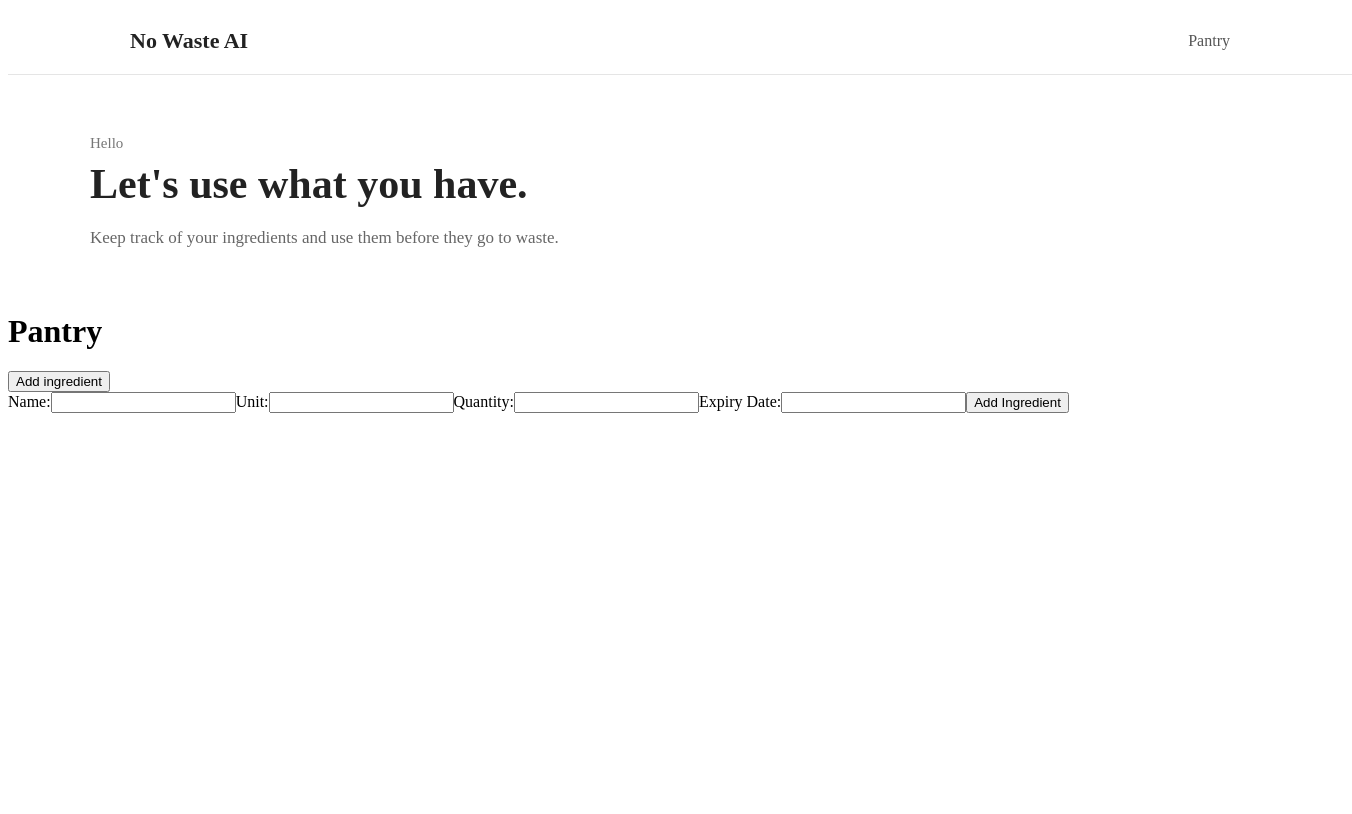
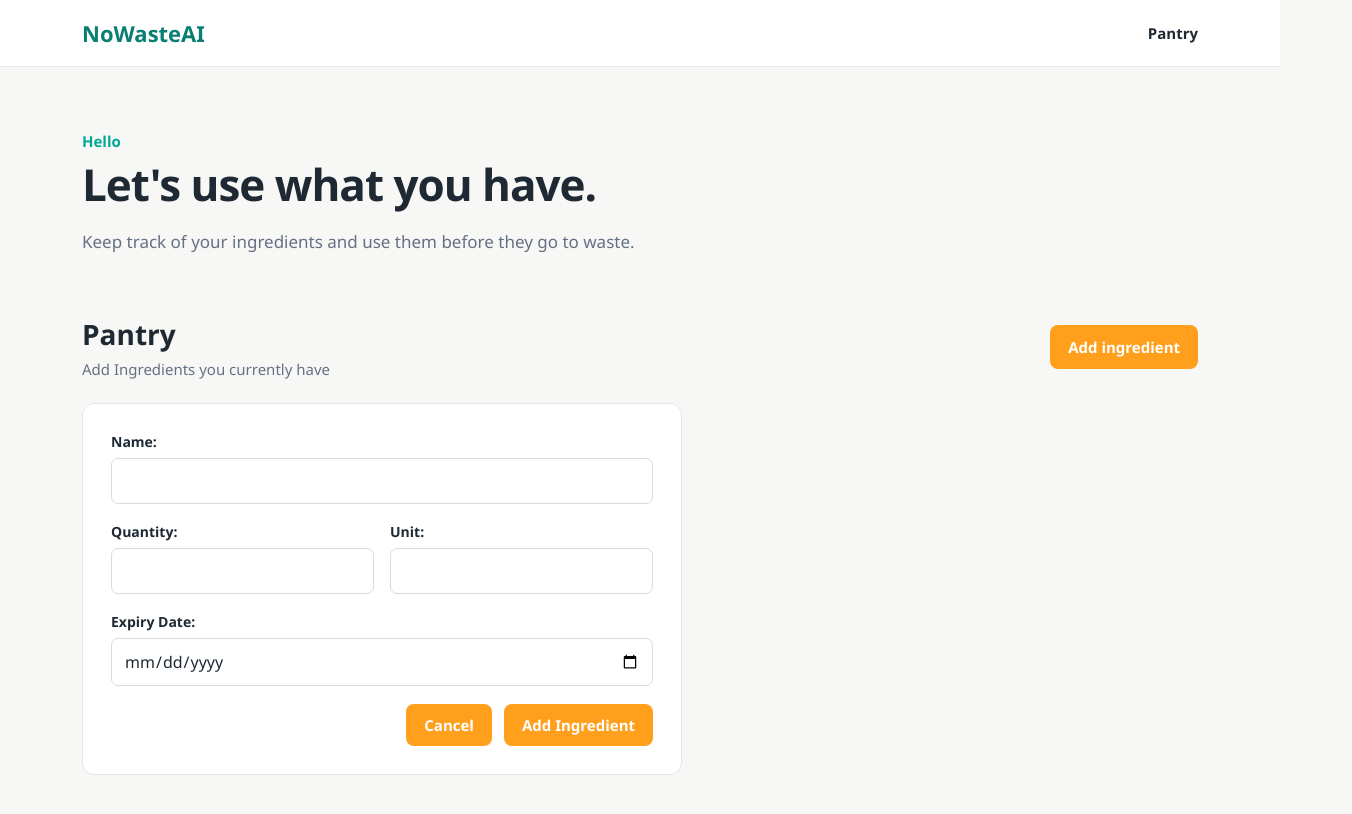
Before and after one commit to Angel-Wangari/Nowasteai-Version-2, a React (Vite) app in the folder nowasteversion2/Frontend/: page / in a window 1280 px wide. Both pictures are taken after a click on the button "Add ingredient". Shown: the top 814 px of the page, 1352 px wide, since content can reach past the window. Built offline with nearby package versions, Linux system fonts and the light colour scheme.

Commit message:
Frontend changes

```diff
--- a/nowasteversion2/Frontend/src/DashboardHeader.css
+++ b/nowasteversion2/Frontend/src/DashboardHeader.css
@@ -1,23 +1,29 @@
-.dashboard-header{
-    max-width:1100px;
+.dashboard-header {
+    max-width: 1180px;
     margin: 0 auto;
-    padding: 60px 40px 40px;
+    padding: 64px 32px 40px;
 }
+
 .greeting {
     margin: 0 0 8px;
-    color: #777;
+    color: #00A896;
     font-size: 15px;
+    font-weight: 600;
 }
+
 .dashboard-header h1 {
+    max-width: 650px;
     margin: 0;
-    color: #222;
-    font-size: 42px;
+    color: #1F2933;
+    font-size: 44px;
     line-height: 1.15;
+    letter-spacing: -1px;
 }
+
 .header-description {
-    max-width: 600px;
-    margin: 16px 0 0;
-    color: #666;
+    max-width: 560px;
+    margin: 18px 0 0;
+    color: #667085;
     font-size: 17px;
     line-height: 1.6;
 }
--- a/nowasteversion2/Frontend/src/index.css
+++ b/nowasteversion2/Frontend/src/index.css
@@ -0,0 +1,20 @@
+* {
+    box-sizing: border-box;
+}
+
+body {
+    margin: 0;
+    min-width: 320px;
+    background: #F7F8F5;
+    color: #1F2933;
+    font-family: "Segoe UI", Arial, sans-serif;
+}
+
+button,
+input {
+    font: inherit;
+}
+
+a {
+    color: inherit;
+}
--- a/nowasteversion2/Frontend/src/nav.css
+++ b/nowasteversion2/Frontend/src/nav.css
@@ -1,28 +1,34 @@
-.navbar{
-    width:100%;
-    padding: 20px 40px;
-    border-bottom: 1px solid #e5e5e5;
+.navbar {
+    background: #FFFFFF;
+    border-bottom: 1px solid #E2E8E5;
 }
-.nav-list{
-    display:flex;
+
+.nav-list {
+    max-width: 1180px;
+    margin: 0 auto;
+    padding: 18px 32px;
+
+    display: flex;
     align-items: center;
     justify-content: space-between;
-    max-width: 1100px;
-    margin:0 auto;
-    padding:0;
+
     list-style: none;
 }
-.nav-brand a{
-    color:#222;
+
+.nav-brand a {
+    color: #087F73;
     text-decoration: none;
     font-size: 22px;
-    font-weight:700;
+    font-weight: 700;
 }
-.nav-link a{
-    color:#555;
-    text-decoration:none;
-    font-size:16px;
+
+.nav-link a {
+    color: #1F2933;
+    text-decoration: none;
+    font-size: 15px;
+    font-weight: 600;
 }
-.nav-link a:hover{
-    color:#222;
+
+.nav-link a:hover {
+    color: #00A896;
 }
--- a/nowasteversion2/Frontend/src/nav.jsx
+++ b/nowasteversion2/Frontend/src/nav.jsx
@@ -5,7 +5,7 @@ function Nav(){
         <nav className="navbar">
             <ul className="nav-list">
                 <li className="nav-brand">
-                    <a href="">No Waste AI</a>
+                    <a href="">NoWasteAI</a>
                 </li>
 
                 <li className="nav-link">
--- a/nowasteversion2/Frontend/src/pantry.css
+++ b/nowasteversion2/Frontend/src/pantry.css
@@ -0,0 +1,128 @@
+.pantry {
+    max-width: 1180px;
+    margin: 0 auto;
+    padding: 20px 32px 60px;
+}
+
+.pantry-header {
+    display: flex;
+    align-items: center;
+    justify-content: space-between;
+    margin-bottom: 24px;
+}
+
+.pantry-header h2 {
+    margin: 0;
+    color: #1F2933;
+    font-size: 28px;
+}
+
+.pantry-header p {
+    margin: 6px 0 0;
+    color: #667085;
+    font-size: 15px;
+}
+
+.add-button {
+    border: none;
+    padding: 12px 18px;
+    border-radius: 8px;
+    background: #FF9F1C;
+    color: #FFFFFF;
+    font-size: 15px;
+    font-weight: 600;
+    cursor: pointer;
+}
+
+.add-button:hover {
+    background: #FF8C00;
+}
+.ingredient-form {
+    background: #FFFFFF;
+    border: 1px solid #E2E8E5;
+    border-radius: 12px;
+    padding: 28px;
+    max-width: 600px;
+}
+
+.ingredient-form label {
+    display: block;
+    margin-bottom: 7px;
+    color: #1F2933;
+    font-size: 14px;
+    font-weight: 600;
+}
+
+.ingredient-form input {
+    width: 100%;
+    padding: 11px 12px;
+    margin-bottom: 18px;
+
+    border: 1px solid #D5DEDA;
+    border-radius: 7px;
+
+    background: #FFFFFF;
+    color: #1F2933;
+    outline: none;
+}
+
+.ingredient-form input:focus {
+    border-color: #00A896;
+    box-shadow: 0 0 0 3px rgba(0, 168, 150, 0.12);
+}
+
+.ingredient-form button {
+    border: none;
+    padding: 11px 18px;
+    border-radius: 8px;
+
+    background: #FF9F1C;
+    color: #FFFFFF;
+
+    font-size: 15px;
+    font-weight: 600;
+    cursor: pointer;
+}
+
+.ingredient-form button:hover {
+    background: #FF8C00;
+}
+.form-row {
+    display: flex;
+    gap: 16px;
+}
+
+.form-field {
+    flex: 1;
+}
+.form-actions {
+    display: flex;
+    justify-content: flex-end;
+    gap: 12px;
+}
+
+.cancel-button {
+    border: 1px solid #D5DEDA;
+    padding: 11px 18px;
+    border-radius: 8px;
+
+    background: #FFFFFF;
+    color: #667085;
+
+    font-size: 15px;
+    font-weight: 600;
+    cursor: pointer;
+}
+
+.cancel-button:hover {
+    background: #F7F8F5;
+    color: #1F2933;
+}
+.form-error {
+    margin: 0 0 18px;
+    padding: 10px 12px;
+    border-radius: 7px;
+    background: #FCECEA;
+    color: #B94A3E;
+    font-size: 14px;
+}
--- a/nowasteversion2/Frontend/src/pantry.jsx
+++ b/nowasteversion2/Frontend/src/pantry.jsx
@@ -1,10 +1,12 @@
 import { useState } from "react"
+import "./pantry.css"
 function Pantry(){
     const[showForm,setShowForm]=useState(false)
     const[name,setName]=useState("")
     const[unit,setUnit]=useState("")
     const[quantity,setQuantity]=useState("")
     const[expiryDate,setExpiryDate]=useState("")
+    const[error,setError]=useState("")
     const handleSubmit= async (event)=>{event.preventDefault();
             const ingredient = {
             name: name,
@@ -18,31 +20,51 @@ function Pantry(){
                 "Content-Type":"application/json"
             },
             body:JSON.stringify(ingredient)
-        })
+        });
+        if(!response.ok){
+            setError("Failed to add Ingredient")
+            return;
+        }
     }
 
     return(
-        <>
-        <h1>Pantry</h1>
-        <button onClick={()=>setShowForm(true)}>Add ingredient</button>
+        <main className="pantry">
+            <div className="pantry-header">
+                <div>
+                    <h2>Pantry</h2>
+                    <p>Add Ingredients you currently have</p>
+                </div>
+
+            <button className="add-button" onClick={()=>setShowForm(true)}>Add ingredient</button>
+            </div>
             {showForm &&(
-            <form onSubmit={handleSubmit}>
+                <form className="ingredient-form" onSubmit={handleSubmit}>
+                    {error && <p className="form-error">{error}</p>}
                     <label htmlFor="name">Name:</label>
                     <input type="text" id="name" name="name" value={name} onChange={(event)=>setName(event.target.value)} required/>
+                    <div className="form-row">
+                        <div className="form-field">
+                        <label htmlFor="quantity">Quantity:</label>
+                        <input type="number" id="quantity" name="quantity" value={quantity} onChange={(event)=>setQuantity(event.target.value)} required/>
+                        </div>
+                        <div className="form-field">
                             <label htmlFor="unit">Unit:</label>
                             <input type="text" id="unit" name="unit" value={unit} onChange={(event)=>setUnit(event.target.value)} required/>
-                <label htmlFor="quantity">Quantity:</label>
-                <input type="text" id="quantity" name="quantity" value={quantity} onChange={(event)=>setQuantity(event.target.value)} required/>
+                        </div>
+                    </div>
                     <label htmlFor="expiry_date">Expiry Date:</label>
-                <input type="text" id="expiry_date" name="expiry_date" value={expiryDate} onChange={(event)=>setExpiryDate(event.target.value)} required/>
+                    <input type="date" id="expiry_date" name="expiry_date" value={expiryDate} onChange={(event)=>setExpiryDate(event.target.value)} required/>
+                    <div className="form-actions">
+                        <button type="button" className="cancel-button" onClick={()=>setShowForm(false)}>Cancel</button>
                         <button type="submit">Add Ingredient</button>
+                    </div>
                 </form >
             )
 
             }
 
 
-        </>
+        </main>
     )
 
 }
```
Lines whose indentation alone changed are shown as unchanged.
